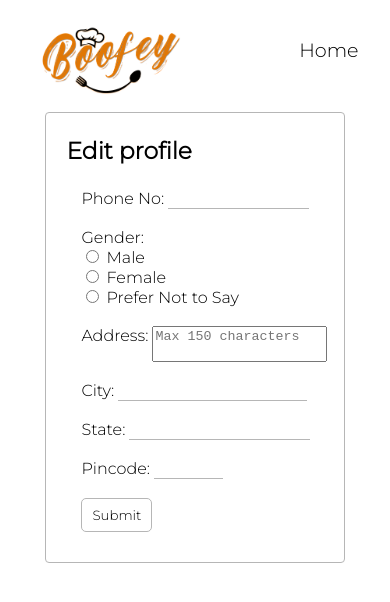
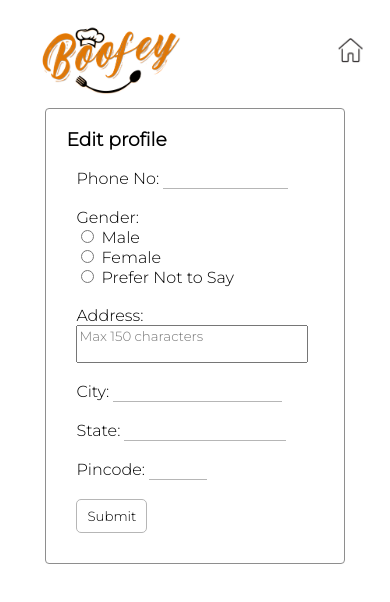
Before and after one commit to amriteshanand0129/User_profile, a plain HTML site: page index.html in a window 390 px wide. Drawn offline with Linux system fonts and the light colour scheme.

Commit message:
Uniformed with Owner

```diff
--- a/index.html
+++ b/index.html
@@ -8,12 +8,11 @@
     <link rel="preconnect" href="https://fonts.googleapis.com">
     <link rel="preconnect" href="https://fonts.gstatic.com" crossorigin>
     <link href="https://fonts.googleapis.com/css2?family=Montserrat:wght@300&display=swap" rel="stylesheet">
-
 </head>
 <body>
-    <div class="nav">
+    <div class="header">
         <img src="Boofey1.png" alt="Logo" style="height: 100px;" class="logo">
-        <div class="homenav">
+        <div class="nav">
             <a href="#" class="hometext">Home</a>
             <a href="#" class="homelogo"><img src="homelogo.png" alt="Home" height="25px"></a>
         </div>
@@ -40,7 +39,7 @@
                 </div>
                 <br>
                 <label for="Address">Address: </label>
-                <textarea name="Address" id="Address" cols="30" rows="2" maxlength="150" style="max-width: 60%; min-width: 175px; resize: none;" placeholder="Max 150 characters" onfocus="this.placholder=''"></textarea>
+                <textarea name="Address" id="Address" cols="30" rows="2" maxlength="150" placeholder="Max 150 characters" onfocus="this.placholder=''"></textarea>
                 <br><br>
                 <label for="City">City: </label>
                 <input type="text" name="City" id="City" size="21" maxlength="20">
--- a/user_profile.css
+++ b/user_profile.css
@@ -1,21 +1,22 @@
 * {
+    font-family: 'Montserrat', sans-serif;
     box-sizing: border-box;
 }
+.header {
+    display: block;
+    height: 100px;
+}
 .nav {
-    display: block;
+    padding-top: 30px;
+    padding-right: 5%;
+    float: right;
 }
-.nav a {
+.hometext {
+    font-size: larger;
     text-decoration: none;
     color: black;
-    font-size: larger;
-    font-family: 'Montserrat', sans-serif;
     float: right;
     padding-right: 8%;
-    padding-top: 30px;
-}
-.homenav {
-    float: right;
-    padding-right: 5%;
 }
 .hometext:hover {
     color: rgb(148, 148, 148);
@@ -26,43 +27,34 @@
 .profile {
     margin: auto;
     width: 50%;
-    border: 1px solid rgb(182, 182, 182);
+    border: 1px solid rgb(142, 142, 142);
     border-radius: 4px;
     padding-bottom: 30px;
-}
-.heading {
     padding-left: 40px;
-    font-size: 20px;
-    font-family: 'Montserrat', sans-serif;
+    padding-right: 10px;
 }
 .info {
-    padding-left: 60px;
-    font-family: 'Montserrat', sans-serif;
+    padding-left: 20px;
 }
 .gender_class {
     padding-left: 20px;
+}
+#Address {
+    resize: none;
+    max-width: 95%;
 }
 @media only screen and (min-width: 601px) {
     #Address {
         vertical-align: top;
     }
 }
-@media only screen and (max-width: 600px){
-    .heading {
-        padding-left: 20px;
-        padding-right: 10px;
-    }
-    .info {
-        padding-left: 35px;
-        padding-right: 15px;
-    }
-    .gender_class {
-        padding-left: 10px;
-    }
-}
 @media only screen and (max-width: 550px) {
     .profile {
         width: 80%;
+        padding-left: 20px;
+    }
+    .info {
+        padding-left: 10px;
     }
     .gender_class {
         padding-left: 0px;
@@ -71,22 +63,30 @@
         vertical-align: top;
     }
 }
-@media only screen and (min-width: 361px) {
+@media only screen and (min-width: 401px) {
     .homelogo {
         display: none;
     }
 }
-@media only screen and (max-width: 360px) {
+@media only screen and (max-width: 400px) {
+    .hometext {
+        display: none;
+    }
+    #Phoneno, #Address, #City, #State, #Pincode {
+        max-width: 90%;
+    }
+}
+@media only screen and (max-width: 290px) {
     .logo {
         max-height: 80px;
     }
-    .hometext {
-        display: none;
+}
+@media only screen and (max-width: 250px) {
+    .header {
+        height: 70px;
     }
-}
-@media only screen and (max-width: 300px) {
-    .info {
-        padding-left: 10px;
+    .logo {
+        max-height: 70px;
     }
 }
 #Phoneno, #City, #State, #Pincode {
@@ -98,7 +98,6 @@
     padding: 8px 10px;
     border: 1px solid rgb(182, 182, 182);
     border-radius: 5px;
-    font-family: 'Montserrat', sans-serif;
 }
 .save:hover {
     box-shadow: 1px 1px 10px rgb(148, 148, 148);
```
